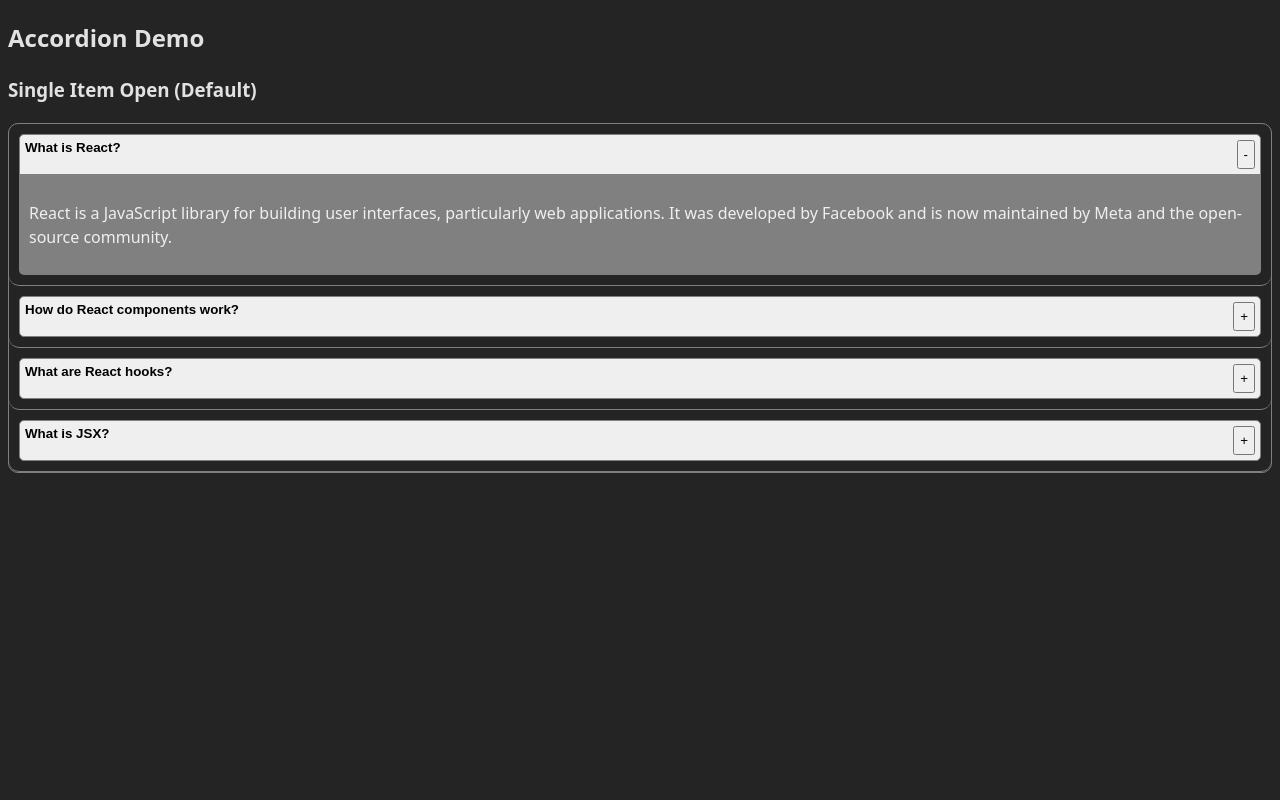
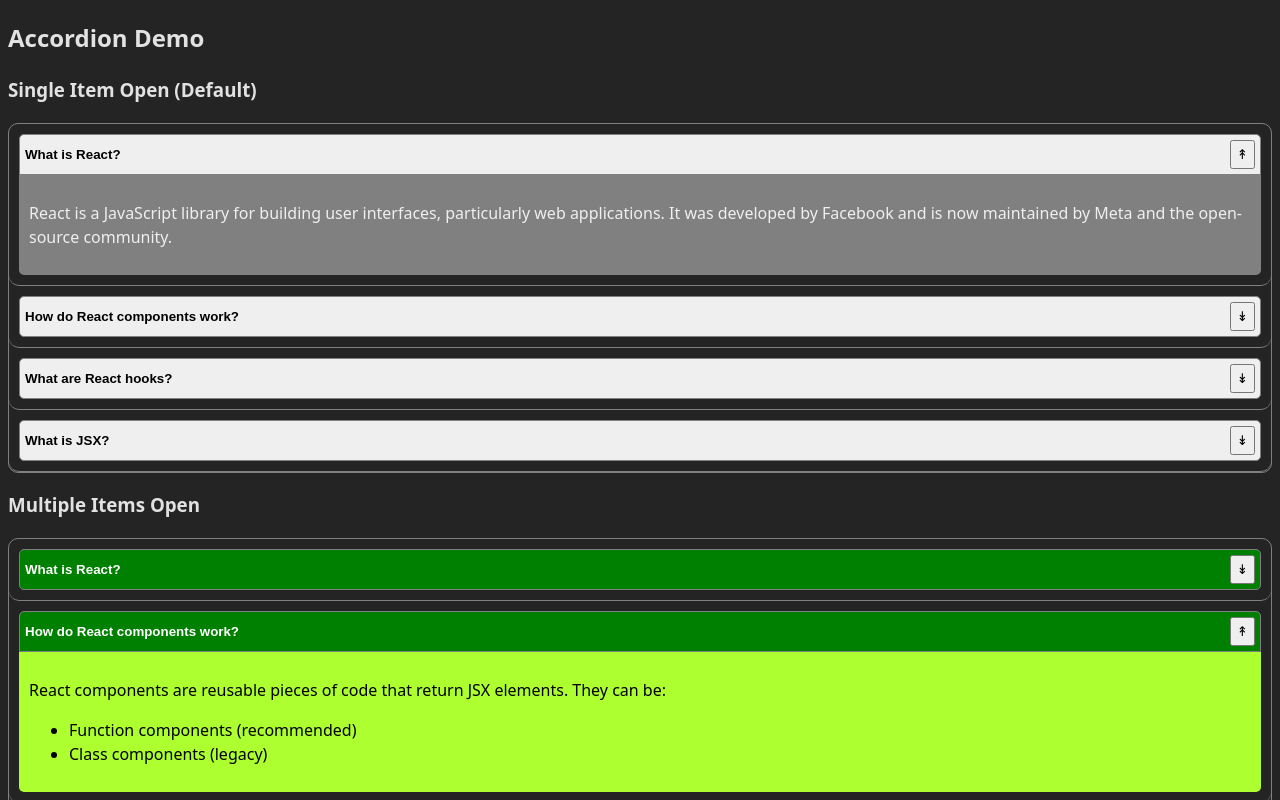
Before and after one commit to yash1rj/Advanced-Frontend, a React (Vite) app in the folder Machine Coding/: page / in a window 1280 px wide. Shown: the top 800 px of the page. Built offline with nearby package versions, Linux system fonts and the light colour scheme.

Commit message:
accordion component changes complete

```diff
--- a/Machine Coding/src/common/Accordion.tsx
+++ b/Machine Coding/src/common/Accordion.tsx
@@ -20,6 +20,11 @@
   display: flex;
   width: 100%;
   justify-content: space-between;
+  align-items: center;
+
+  &:hover {
+    cursor: pointer;
+  }
 `;
 
 const AccordionContent = styled.div`
@@ -34,10 +39,12 @@
 
 const Accordion = ({
   items = [],
+  allowMultiple = false,
   defaultOpenIndexes = [],
   styleConfig = {},
 }: {
   items: any[];
+  allowMultiple?: boolean;
   defaultOpenIndexes: number[];
   styleConfig?: {
     containerCustomClass?: string;
@@ -48,7 +55,26 @@
 }) => {
   const [openIndexes, setOpenIndexes] = useState(new Set(defaultOpenIndexes));
 
-  const toggleItem = (itemIdx: number) => {};
+  const toggleItem = (itemIdx: number) => {
+    const newOpenIndexes = new Set(openIndexes);
+
+    if (allowMultiple) {
+      if (newOpenIndexes.has(itemIdx)) {
+        newOpenIndexes.delete(itemIdx);
+      } else {
+        newOpenIndexes.add(itemIdx);
+      }
+    } else {
+      if (newOpenIndexes.has(itemIdx)) {
+        newOpenIndexes.clear();
+      } else {
+        newOpenIndexes.clear();
+        newOpenIndexes.add(itemIdx);
+      }
+    }
+
+    setOpenIndexes(newOpenIndexes);
+  };
 
   const isOpen = (index: number) => openIndexes.has(index);
 
@@ -67,9 +93,9 @@
           >
             <span>{item.title}</span>
             {isOpen(index) ? (
-              <AccordionTrigger>-</AccordionTrigger>
+              <AccordionTrigger>&#8607;</AccordionTrigger>
             ) : (
-              <AccordionTrigger>+</AccordionTrigger>
+              <AccordionTrigger>&#8609;</AccordionTrigger>
             )}
           </AccordionHeader>
 
--- a/Machine Coding/src/components/AccordionDemo/AccordionDemo.tsx
+++ b/Machine Coding/src/components/AccordionDemo/AccordionDemo.tsx
@@ -47,6 +47,20 @@
         </h3>
         <Accordion items={accordionItems} defaultOpenIndexes={[0]} />
       </section>
+      <section>
+        <h3 className="text-lg font-semibold text-gray-800 mb-3">
+          Multiple Items Open
+        </h3>
+        <Accordion
+          items={accordionItems}
+          allowMultiple={true}
+          defaultOpenIndexes={[1, 2]}
+          styleConfig={{
+            headerCustomClass: "custom-accordion-header",
+            contentCustomClass: "custom-accordion-content",
+          }}
+        />
+      </section>
     </>
   );
 };
--- a/Machine Coding/src/index.css
+++ b/Machine Coding/src/index.css
@@ -5,3 +5,13 @@
   color: rgba(255, 255, 255, 0.87);
   background-color: #242424;
 }
+
+.custom-accordion-header {
+  background: green !important;
+  color: white !important;
+}
+
+.custom-accordion-content {
+  background: greenyellow !important;
+  color: black !important;
+}
```
